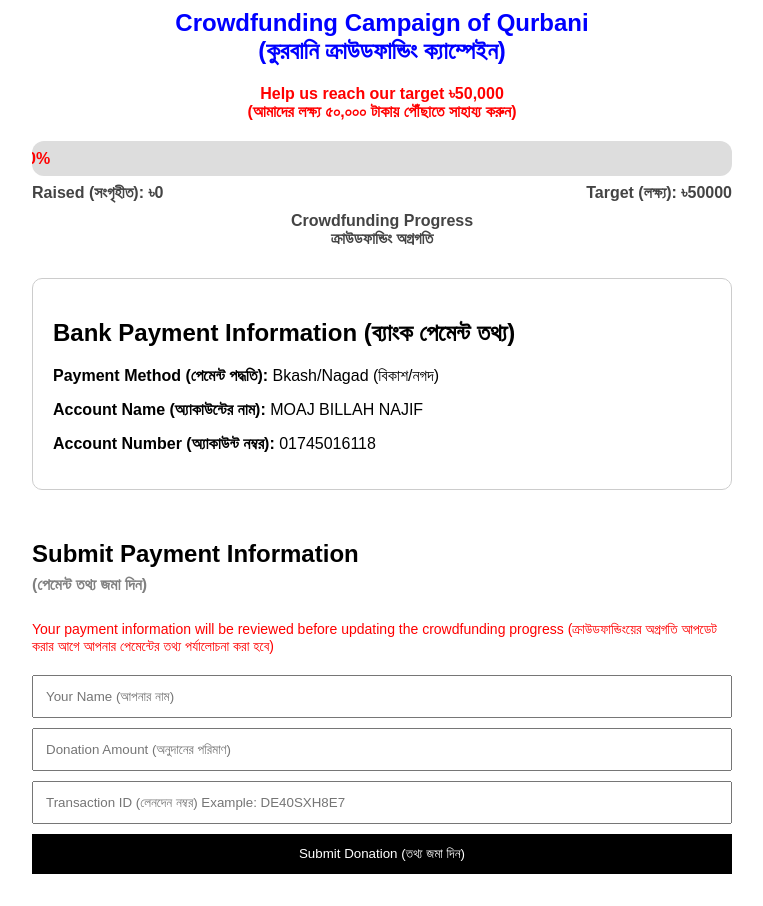
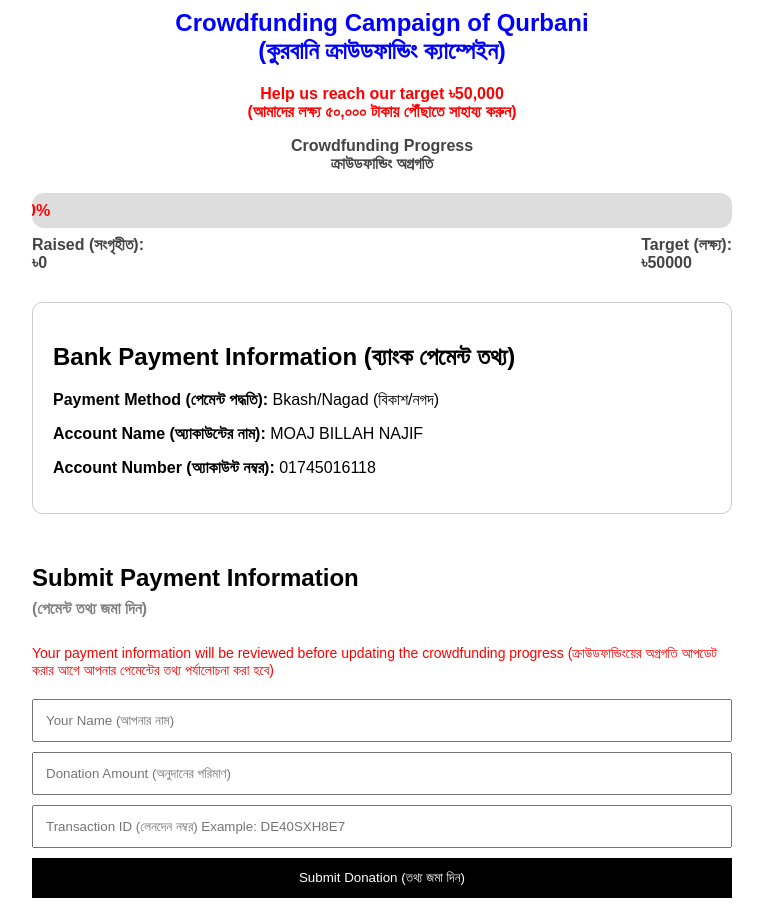
Before and after one commit to Milu-BD/crowdfunding-site, a Next.js app: page / in a window 1280 px wide. Shown: the part 1800-2706 px from the top of the page, without its empty margins (258-1021 px from the left). Built offline with nearby package versions, Linux system fonts and the light colour scheme; no server answers; the database is empty.

Commit message:
Update page.js

```diff
--- a/app/page.js
+++ b/app/page.js
@@ -397,8 +397,6 @@ const extraAmount =
       আহ্বায়ক, কুরবানী প্রজেক্ট কমিটি
     </li>
   </ul>
-
-
 </div>
         <h2
   id="qurbani-crowdfunding"
@@ -422,6 +420,18 @@ const extraAmount =
   Help us reach our target ৳50,000
   <br />
   (আমাদের লক্ষ্য ৫০,০০০ টাকায় পৌঁছাতে সাহায্য করুন)
+</p>
+    <p
+  style={{
+    textAlign: "center",
+    marginTop: "10px",
+    fontWeight: "bold",
+    color: "#444",
+  }}
+>
+  Crowdfunding Progress
+  <br />
+  ক্রাউডফান্ডিং অগ্রগতি
 </p>
 <div
   style={{
@@ -462,7 +472,9 @@ const extraAmount =
 >
   <div>
   <div>
-    Raised (সংগৃহীত): ৳{currentAmount}
+    Raised (সংগৃহীত):
+<br />
+  ৳{currentAmount}
   </div>
 
   {extraAmount > 0 && (
@@ -480,22 +492,11 @@ const extraAmount =
 </div>
 
   <span>
-    Target (লক্ষ্য): ৳{targetAmount}
+    Target (লক্ষ্য):
+    <br />
+      ৳{targetAmount}
   </span>
 </div>
-
-<p
-  style={{
-    textAlign: "center",
-    marginTop: "10px",
-    fontWeight: "bold",
-    color: "#444",
-  }}
->
-  Crowdfunding Progress
-  <br />
-  ক্রাউডফান্ডিং অগ্রগতি
-</p>
       <div
         style={{
           marginTop: "30px",
```
